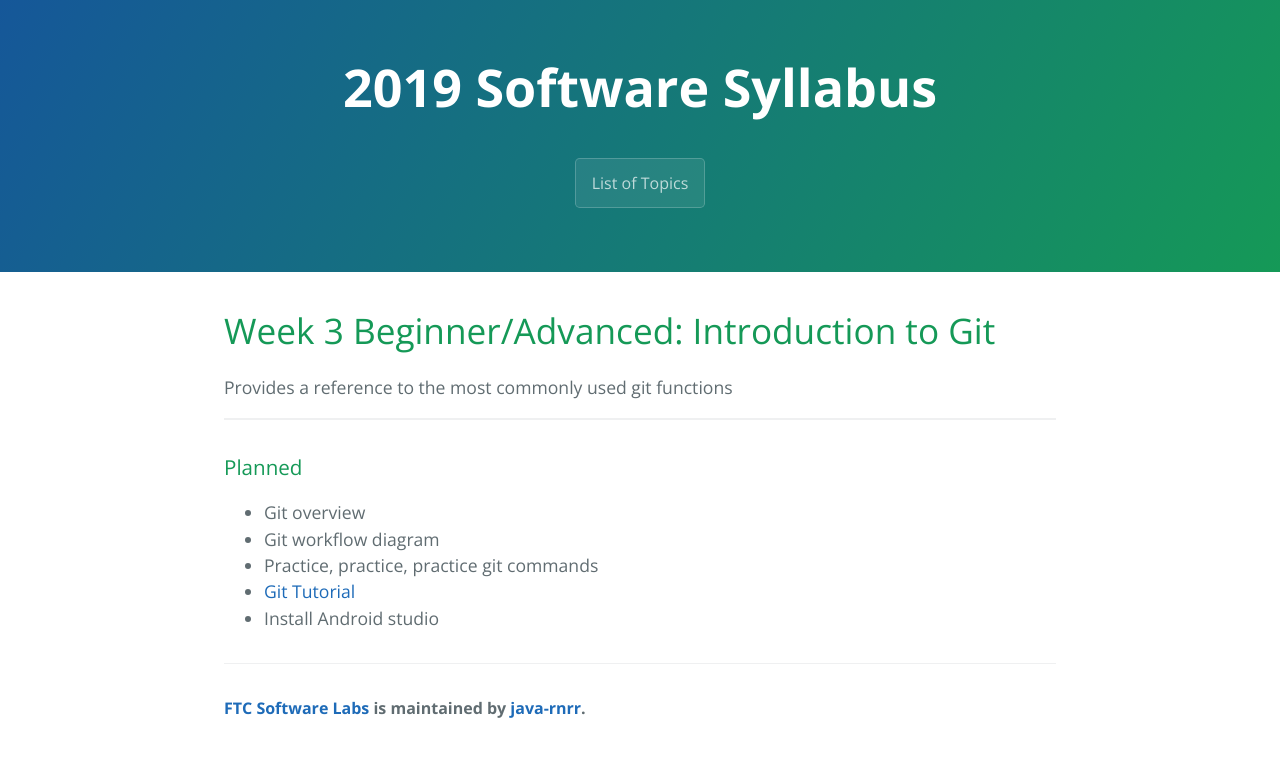
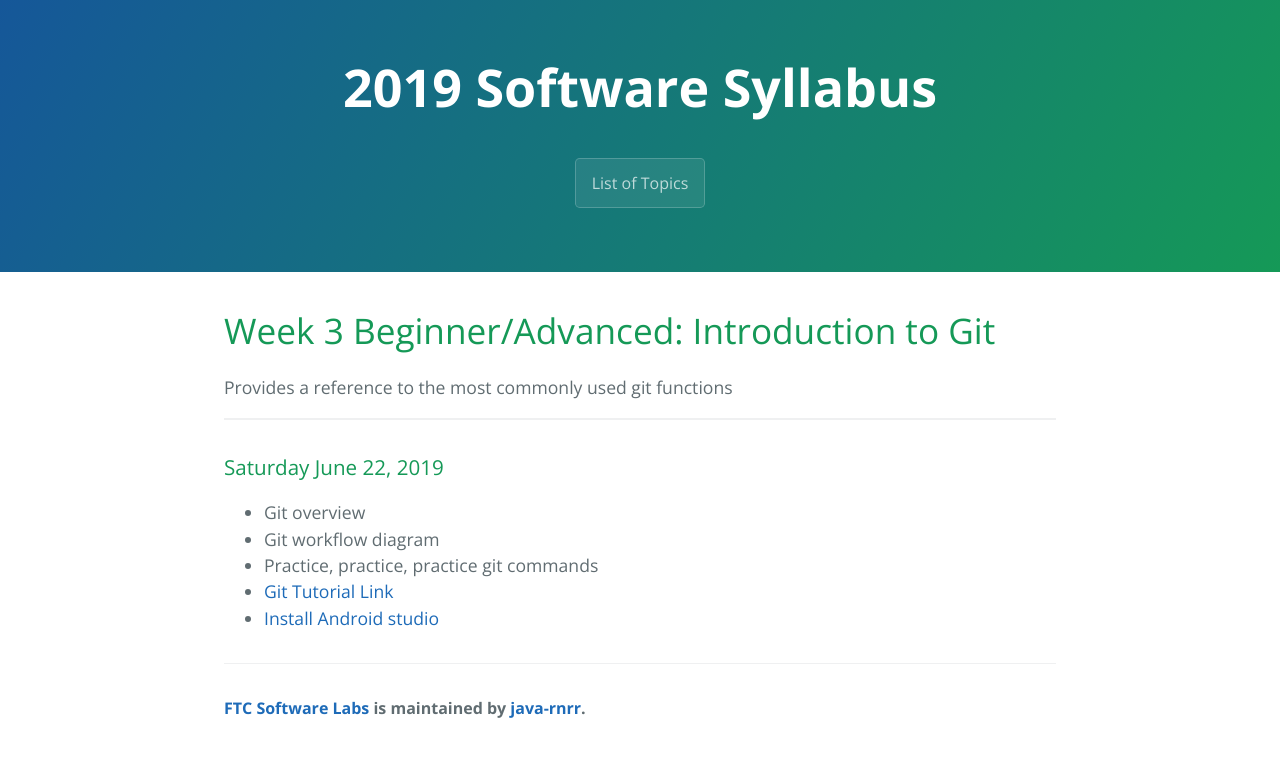
Before and after one commit to java-rnrr/getting-started, a Jekyll site: the page built from _posts/2019-06-02-bw3-intro-to-git.md, in a window 1280 px wide. Shown: the top 757 px of the page. Built offline with Jekyll 4.4.1, drawn with Linux system fonts in a browser that asks for light colours; the repository's description, which GitHub fills in, is left out.

Commit message:
Update 2019-06-02-bw3-intro-to-git.md

```diff
--- a/_posts/2019-06-02-bw3-intro-to-git.md
+++ b/_posts/2019-06-02-bw3-intro-to-git.md
@@ -5,9 +5,9 @@ description: Provides a reference to the most commonly used git functions
 ---
 
 
-### Planned
+### Saturday June 22, 2019
 * Git overview
 * Git workflow diagram
 * Practice, practice, practice git commands
-* [Git Tutorial](https://github.com/java-rnrr/software/wiki/Git--Tutorial)
-* Install Android studio
+* [Git Tutorial Link](https://github.com/java-rnrr/software/wiki/Git--Tutorial)
+* [Install Android studio](https://developer.android.com/studio/index.html)
```
